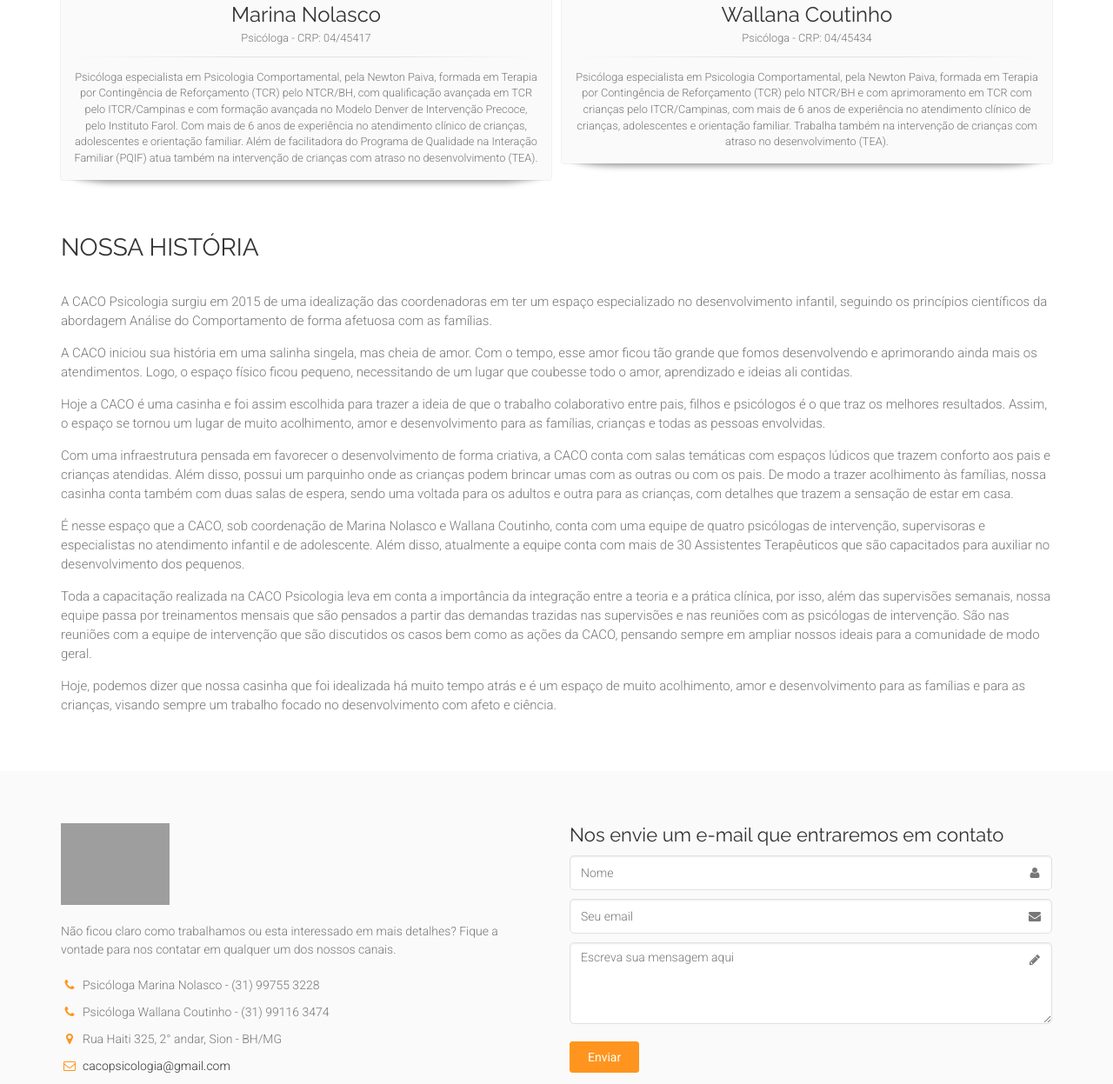
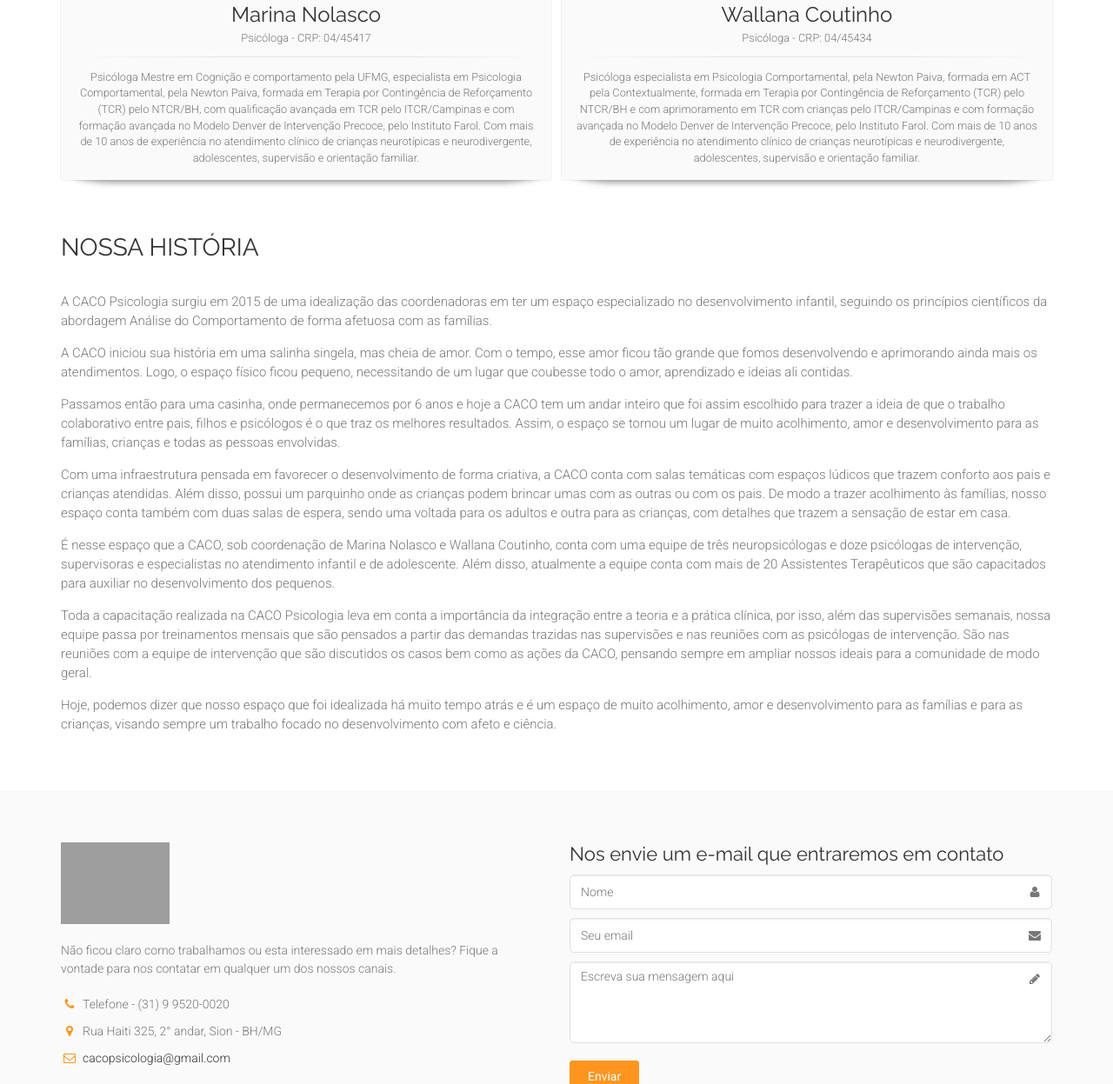
Before and after one commit to cacopsicologia/demo, a plain HTML site: page sobre.html in a window 1280 px wide. Shown: the part 801-2048 px from the top of the page at 87% size. Drawn offline with Linux system fonts and the light colour scheme; grey boxes are pictures that could not be loaded.

Commit message:
Site updated to 7fe4a51

```diff
--- a/sobre.html
+++ b/sobre.html
@@ -233,7 +233,7 @@
 					<h3 class="margin-clear">Marina Nolasco</h3>
 					<small>Psicóloga - CRP: 04/45417</small>
 					<div class="separator mt-10"></div>
-					<p class="small margin-clear">Psicóloga especialista em Psicologia Comportamental, pela Newton Paiva, formada em Terapia por Contingência de Reforçamento (TCR) pelo NTCR/BH, com qualificação avançada em TCR pelo ITCR/Campinas e com formação avançada no Modelo Denver de Intervenção Precoce, pelo Instituto Farol. Com mais de 6 anos de experiência no atendimento clínico de crianças, adolescentes e orientação familiar. Além de facilitadora do Programa de Qualidade na Interação Familiar (PQIF) atua também na intervenção de crianças com atraso no desenvolvimento (TEA).</p>
+					<p class="small margin-clear">Psicóloga Mestre em Cognição e comportamento pela UFMG, especialista em Psicologia Comportamental, pela Newton Paiva, formada em Terapia por Contingência de Reforçamento (TCR) pelo NTCR/BH, com qualificação avançada em TCR pelo ITCR/Campinas e com formação avançada no Modelo Denver de Intervenção Precoce, pelo Instituto Farol. Com mais de 10 anos de experiência no atendimento clínico de crianças neurotípicas e neurodivergente, adolescentes, supervisão e orientação familiar.</p>
 				</div>
 			</div>
 		</div>
@@ -243,7 +243,7 @@
 					<h3 class="margin-clear">Wallana Coutinho</h3>
 					<small>Psicóloga - CRP: 04/45434</small>
 					<div class="separator mt-10"></div>
-					<p class="small margin-clear">Psicóloga especialista em Psicologia Comportamental, pela Newton Paiva, formada em Terapia por Contingência de Reforçamento (TCR) pelo NTCR/BH e com aprimoramento em TCR com crianças pelo ITCR/Campinas, com mais de 6 anos de experiência no atendimento clínico de crianças, adolescentes e orientação familiar. Trabalha também na intervenção de crianças com atraso no desenvolvimento (TEA).</p>
+					<p class="small margin-clear">Psicóloga especialista em Psicologia Comportamental, pela Newton Paiva, formada em ACT pela Contextualmente, formada em Terapia por Contingência de Reforçamento (TCR) pelo NTCR/BH e com aprimoramento em TCR com crianças pelo ITCR/Campinas e com formação avançada no Modelo Denver de Intervenção Precoce, pelo Instituto Farol. Com mais de 10 anos de experiência no atendimento clínico de crianças neurotípicas e neurodivergente, adolescentes, supervisão e orientação familiar.</p>
 				</div>
 			</div>
 		</div>
@@ -255,19 +255,19 @@
 
 	<div class="row">
 			<div class="col-md-12 col-xs-12 pv-20">
-				<p>A CACO Psicologia surgiu em 2015 de uma idealização das coordenadoras em ter um espaço  especializado no desenvolvimento infantil, seguindo os princípios científicos da abordagem Análise do Comportamento de forma afetuosa com as famílias.</p>
+				<p>A CACO Psicologia surgiu em 2015 de uma idealização das coordenadoras em ter um espaço especializado no desenvolvimento infantil, seguindo os princípios científicos da abordagem Análise do Comportamento de forma afetuosa com as famílias.</p>
 
 				<p>A CACO iniciou sua história em uma salinha singela, mas cheia de amor. Com o tempo, esse amor ficou tão grande que fomos desenvolvendo e aprimorando ainda mais os atendimentos. Logo, o espaço físico ficou pequeno, necessitando de um lugar que coubesse todo o amor, aprendizado e ideias ali contidas.</p>
 
-				<p>Hoje a CACO é uma casinha e foi assim escolhida para trazer a ideia de que o trabalho colaborativo entre  pais, filhos e psicólogos é o que traz os melhores resultados. Assim, o espaço se tornou um lugar de muito acolhimento, amor e desenvolvimento para as famílias,  crianças e todas as pessoas envolvidas.</p>
+				<p>Passamos então para uma casinha, onde permanecemos por 6 anos e hoje a CACO tem um andar inteiro que foi assim escolhido para trazer a ideia de que o trabalho colaborativo entre pais, filhos e psicólogos é o que traz os melhores resultados. Assim, o espaço se tornou um lugar de muito acolhimento, amor e desenvolvimento para as famílias, crianças e todas as pessoas envolvidas.</p>
 
-				<p>Com uma infraestrutura pensada em favorecer o desenvolvimento de forma criativa, a CACO conta com salas temáticas com espaços lúdicos que trazem conforto aos pais e crianças atendidas. Além disso, possui um parquinho onde as crianças podem brincar umas com as outras ou com os pais. De modo a trazer acolhimento às famílias, nossa casinha conta também com duas salas de espera, sendo uma voltada para os adultos e outra para as crianças, com detalhes que trazem a sensação de estar em casa.</p>
+				<p>Com uma infraestrutura pensada em favorecer o desenvolvimento de forma criativa, a CACO conta com salas temáticas com espaços lúdicos que trazem conforto aos pais e crianças atendidas. Além disso, possui um parquinho onde as crianças podem brincar umas com as outras ou com os pais. De modo a trazer acolhimento às famílias, nosso espaço conta também com duas salas de espera, sendo uma voltada para os adultos e outra para as crianças, com detalhes que trazem a sensação de estar em casa.</p>
 
-				<p>É nesse espaço que a CACO, sob coordenação de Marina Nolasco e Wallana Coutinho, conta com uma equipe de quatro psicólogas de intervenção, supervisoras e especialistas no atendimento infantil e de adolescente. Além disso, atualmente a equipe conta com mais de 30 Assistentes Terapêuticos que são capacitados para  auxiliar no desenvolvimento dos pequenos.</p>
+				<p>É nesse espaço que a CACO, sob coordenação de Marina Nolasco e Wallana Coutinho, conta com uma equipe de três neuropsicólogas e doze psicólogas de intervenção, supervisoras e especialistas no atendimento infantil e de adolescente. Além disso, atualmente a equipe conta com mais de 20 Assistentes Terapêuticos que são capacitados para auxiliar no desenvolvimento dos pequenos.</p>
 
 				<p>Toda a capacitação realizada na CACO Psicologia leva em conta a importância da integração entre a teoria e a prática clínica, por isso, além das supervisões semanais, nossa equipe passa por treinamentos mensais que são pensados a partir das demandas trazidas nas supervisões e nas reuniões com as psicólogas de intervenção. São nas reuniões com a equipe de intervenção que são discutidos os casos bem como as ações da CACO, pensando sempre em ampliar nossos ideais para a comunidade de modo geral.</p>
 
-				<p>Hoje, podemos dizer que nossa casinha que foi idealizada há muito tempo atrás e é um espaço de muito acolhimento, amor e desenvolvimento para as famílias e para as crianças, visando sempre um trabalho focado no desenvolvimento com afeto e ciência.</p>
+				<p>Hoje, podemos dizer que nosso espaço que foi idealizada há muito tempo atrás e é um espaço de muito acolhimento, amor e desenvolvimento para as famílias e para as crianças, visando sempre um trabalho focado no desenvolvimento com afeto e ciência.</p>
 			</div>
 		</div>
 	</div>
@@ -284,8 +284,7 @@
 			<div class="logo-footer small-max-width"><img id="logo-footer" src="images/caco-simple.png" alt="Caco"></div>
 			<p>Não ficou claro como trabalhamos ou esta interessado em mais detalhes? Fique a vontade para nos contatar em qualquer um dos nossos canais.</p>
 			<ul class="list-icons mb-20">
-				<li><i class="text-call-to-action fa fa-phone pr-5"></i>Psicóloga Marina Nolasco - (31) 99755 3228</li>
-				<li><i class="text-call-to-action fa fa-phone pr-5"></i>Psicóloga Wallana Coutinho - (31) 99116 3474</li>
+				<li><i class="text-call-to-action fa fa-phone pr-5"></i>Telefone - (31) 9 9520-0020 </li>
 
 				<li><i class="text-call-to-action fa fa-map-marker pr-5"></i>Rua Haiti 325, 2° andar, Sion - BH/MG</li>
 				<li><a href="mailto:info@theproject.com" class="link-dark"><i class="text-call-to-action fa fa-envelope-o pr-5"></i>cacopsicologia@gmail.com</a></li>
```
Also changed, not shown: analise-comportamento.html (+1 -2 lines), contato.html (+2 -4 lines), email-confirmado.html (+1 -2 lines), footer.html (+2 -4 lines), header.html (+1 -2 lines), index.html (+1 -2 lines), terapia-adolescentes.html (+1 -2 lines), terapia-autismo-como.html (+1 -2 lines), terapia-autismo.html (+1 -2 lines), terapia-infantil-como.html (+1 -2 lines), terapia-infantil.html (+1 -2 lines), terapia-orientacao.html (+1 -2 lines), terapia.html (+1 -2 lines).
